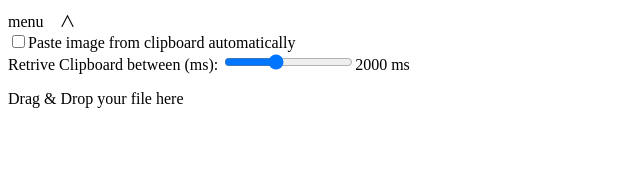
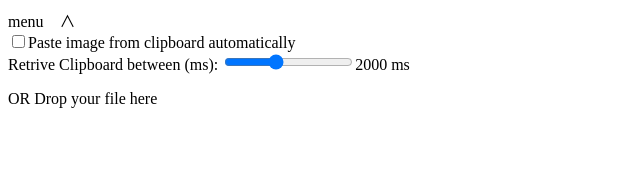
Before and after one commit to yutadd/TarkovInventoryAnalyzer, a React app in the folder Application/: page / in a window 1280 px wide. Shown: the top 180 px of the page, without its empty margins (0-640 px from the left). Built offline with nearby package versions, Linux system fonts and the light colour scheme.

Commit message:
[update] DropText(UploadImage.tsx)

```diff
--- a/Application/src/web/components/Main/UploadImage.tsx
+++ b/Application/src/web/components/Main/UploadImage.tsx
@@ -66,7 +66,7 @@ export const UploadImage = () => {
                 }}
                 onDragOver={(e) => e.preventDefault()}
             >
-                <p className="DropText">Drag & Drop your file here</p>
+                <p className="DropText">OR Drop your file here</p>
             </div>
             {uploadedImage && (
                 <div className="UploadedImagePreview">
```
